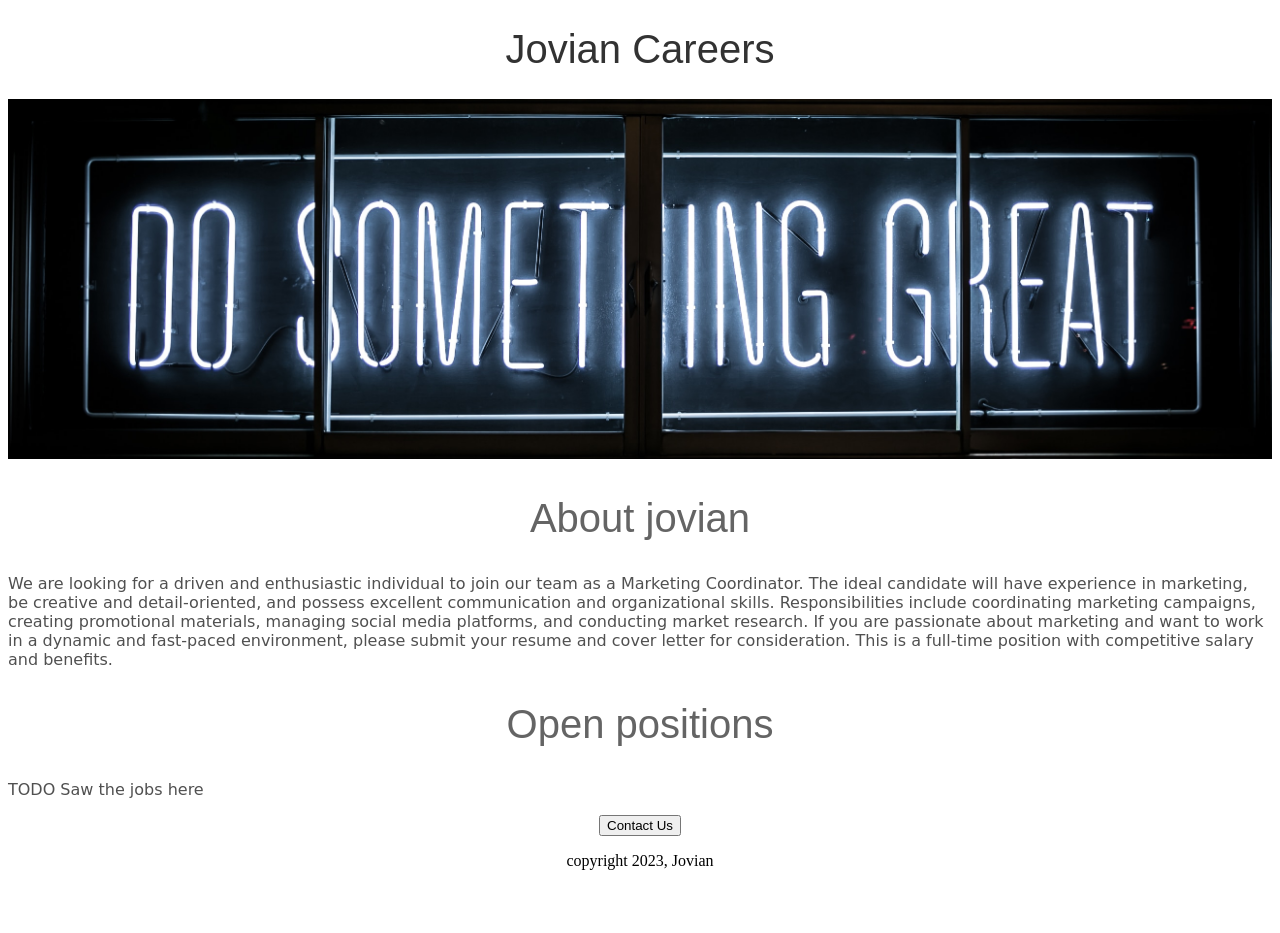
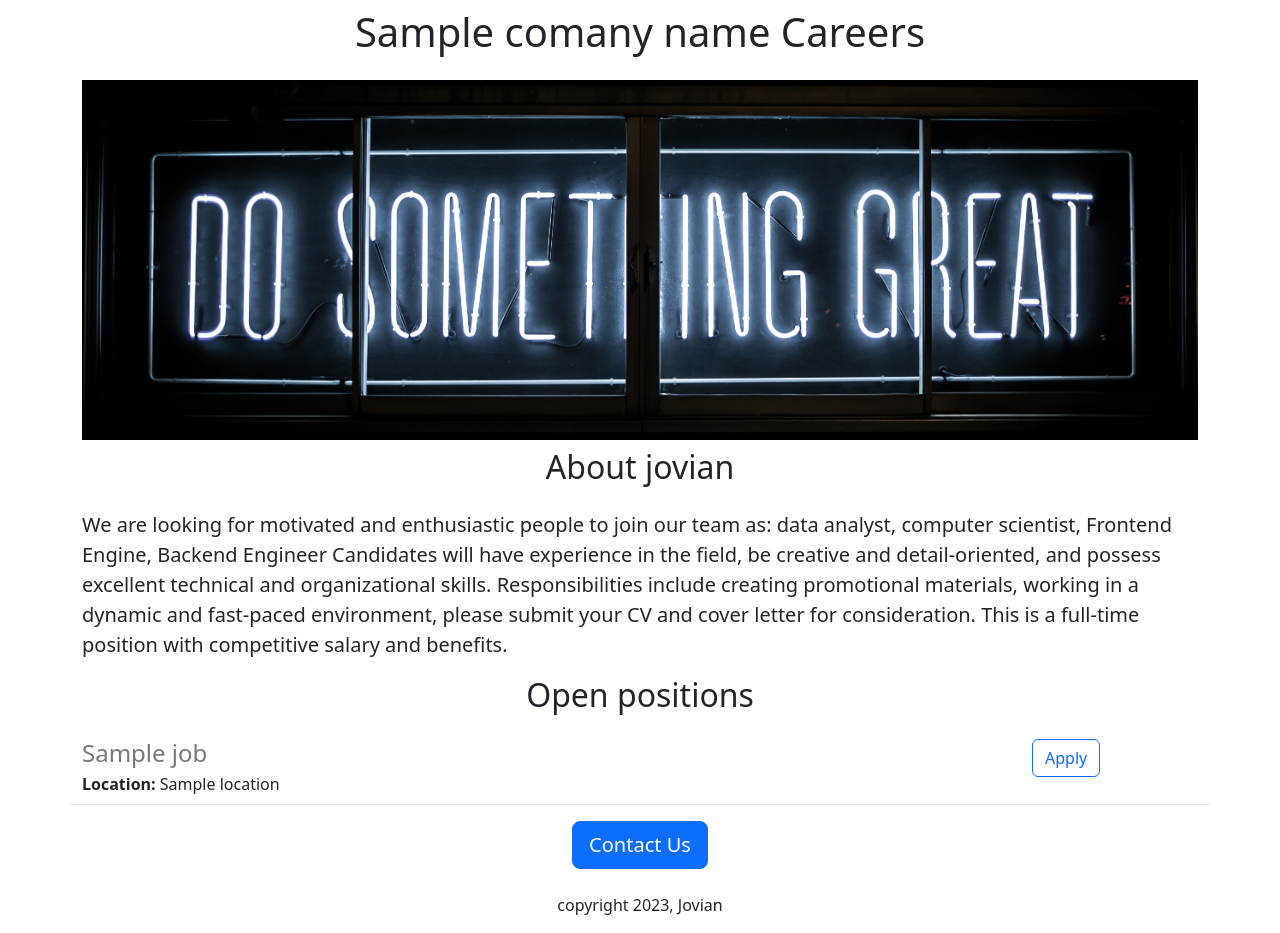
Before and after one commit to SofianeChehboune/jovian-careers-website, a Flask app: template templates/home.html in a window 1280 px wide. Before the commit the page ends 870 px from the top, so only its background shows below. Run offline with Flask 3, Linux system fonts and the light colour scheme; the template is opened without the code that fills it: most values are stand-ins (such as "Sample title", 1, 10 or a date in 2020).

Commit message:
Added  dynamic data and API route

```diff
--- a/app.py
+++ b/app.py
@@ -1,9 +1,39 @@
-from flask import Flask, render_template
+from flask import Flask, render_template, jsonify
 
 app= Flask(__name__)
-
+JOBS=[
+  {
+    'id':1,
+    'title':'Data analyst',
+    'location':'Boumerdes, Algerie',
+    'salary' : 'Rs. 50 000,00 DZD'
+  },
+    {
+    'id':2,
+    'title':'computer scientist',
+    'location':'Boumerdes, Algerie',
+    'salary' : 'Rs. 50 000,00 DZD'
+  },
+    {
+    'id':3,
+    'title':'Frontend Enginner',
+    'location':'Remote'
+  },
+    {
+    'id':4,
+    'title':'Backend Enginner',
+    'location':'Tipaza, Algerie',
+    'salary' : 'Rs. 70 000,00 DZD'
+  },
+]
 @app.route("/")
 def hello_world():
-  return render_template('home.html')
+  return render_template('home.html',
+                         jobs=JOBS,
+                         company_name= 'jovian')
+@app.route("/api/jobs")
+def list_jobs():
+  return jsonify(JOBS)
+
 if __name__ == "__main__":
   app.run(host='0.0.0.0', debug=True)
--- a/templates/home.html
+++ b/templates/home.html
@@ -1,57 +1,42 @@
 <!DOCTYPE html>
 <html>
+  <style>
+    #banner{
+      height:360PX;
+      width:100%;
+      object-fit:cover;
+    }
+  </style>
   <head>
     <title>jovian careers</title>
-    <style>
-      h1{
-        text-align: center;
-        font-size:40px;
-        font-family: fantasy;
-        font-weight:normal;
-        color:rgb(50,50,50)
-      }
-           #banner {
-        width:100%;
-        height:360px;
-             object-fit: cover;
-        }
-
-      h2{
-        text-align: center;
-        font-size:40px;
-        font-family: fantasy;
-        font-weight:normal;
-        color:rgb(100, 100, 100);
-      }
-
-
-      .bodytext {
-      font-family: cursive;
-      color:rgb(80, 80, 80);
-      }
-
-
-      #container {
-        max-height:720px;
-        margin: 0 auto;
-      }
-
-
-    </style>
+     <meta charset="utf-8">
+    <meta name="viewport" content="width=device-width, initial-scale=1">
+    <link href="https://cdn.jsdelivr.net/npm/bootstrap@5.3.0/dist/css/bootstrap.min.css" rel="stylesheet" integrity="sha384-9ndCyUaIbzAi2FUVXJi0CjmCapSmO7SnpJef0486qhLnuZ2cdeRhO02iuK6FUUVM" crossorigin="anonymous">
   </head>
   <body>
-    <div id="container">
-    <h1> Jovian Careers</h1>
-    <img id="banner" src="https://jovian-careers-wensite--sofianechehboun.repl.co/static/banner.jpg"height="320">
-    <h2>About jovian</h2>
-      <P class="bodytext">
-      We are looking for a driven and enthusiastic individual to join our team as a Marketing Coordinator. The ideal candidate will have experience in marketing, be creative and detail-oriented, and possess excellent communication and organizational skills. Responsibilities include coordinating marketing campaigns, creating promotional materials, managing social media platforms, and conducting market research. If you are passionate about marketing and want to work in a dynamic and fast-paced environment, please submit your resume and cover letter for consideration. This is a full-time position with competitive salary and benefits.
+    <div class ="container">
+
+    <h1 class="text-center class mt-2 mb-4">
+     {{comany_name}} Careers
+    </h1>
+      <img class="img-fluid" id="banner" src="https://jovian-careers-wensite--sofianechehboun.repl.co/static/banner.jpg"height="320">
+
+    <h2 class="text-center class mt-2 mb-4">About jovian</h2>
+
+      <P class= "lead">
+      We are looking for motivated and enthusiastic people to join our team as:
+data analyst, computer scientist, Frontend Engine, Backend Engineer
+Candidates will have experience in the field, be creative and detail-oriented, and possess excellent technical and organizational skills. Responsibilities include creating promotional materials, working in a dynamic and fast-paced environment, please submit your CV and cover letter for consideration. This is a full-time position with competitive salary and benefits.
     </p>
-    <h2>Open positions</h2>
-    <P class="bodytext">TODO Saw the jobs here</p>
-    <div style="text-align: center;">
-    <button>Contact Us</button>
-      <p>copyright 2023, Jovian </p>
+    <h2 class="text-center mt-2 mb-4">Open positions</h2>
+     <div>
+  {% for job in jobs %}
+  {%include 'jobitem.html'%}
+  {% endfor %}
+     </div>
+    <div class="text-center">
+    <button  class= "btn btn-primary btn-lg">Contact Us</button>
+      <p class= "mt-4" >copyright 2023, Jovian </p>
     </div>
     </div>
   </body>
--- /dev/null
+++ b/templates/jobitem.html
@@ -0,0 +1,21 @@
+<div class="border-bottom row" style= 'margin-bottom:16px;padding-bottom:8px;'>
+  <div class= "col-10">
+    <h4
+     style="color: rgb(120,120,120);
+     margin-bottom:4px;">
+     {{ job['title'] }}
+   </h4>
+    <div>
+      <b>Location:</b> {{job['location']}}
+    </div>
+    {% if 'salary' in job%}
+    <div>
+      <b>Salary:</b>{{job['salary']}}
+  </div>
+    {% endif%}
+  </div>
+  <div class = "col-2">
+    <button type="button" class="btn btn-outline-primary">Apply</button>
+  </div>
+
+  </div>
```
Also changed, not shown: 1 other file.
